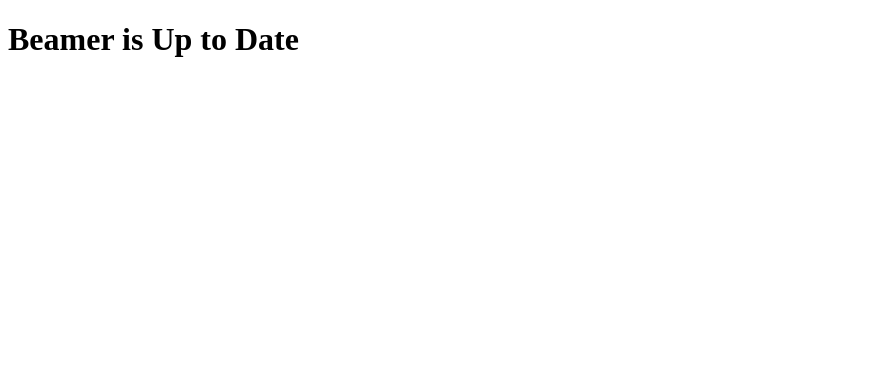
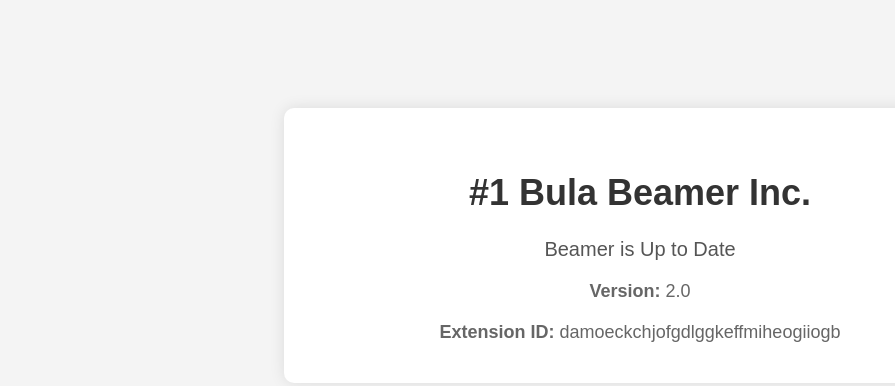
Before and after one commit to bulabeamer-eng/BulaBeamerINC, a plain HTML site: page index.html in a window 1280 px wide. Shown: the whole page, without its empty margins (0-895 px from the left). Drawn offline with Linux system fonts and the light colour scheme.

Commit message:
Update index.html

```diff
--- a/index.html
+++ b/index.html
@@ -1,9 +1,48 @@
 <!DOCTYPE html>
-<html>
+<html lang="en">
 <head>
-  <title>Beamer Update</title>
+    <meta charset="UTF-8">
+    <title>Bula Beamer Inc.</title>
+    <style>
+        body {
+            font-family: Arial, sans-serif;
+            background-color: #f4f4f4;
+            text-align: center;
+            padding-top: 100px;
+        }
+
+        h1 {
+            font-size: 36px;
+            color: #333;
+        }
+
+        p {
+            font-size: 20px;
+            color: #555;
+        }
+
+        .version, .extension-id {
+            margin-top: 20px;
+            font-size: 18px;
+            color: #666;
+        }
+
+        .container {
+            background-color: #fff;
+            padding: 40px;
+            margin: auto;
+            width: 50%;
+            border-radius: 10px;
+            box-shadow: 0 0 15px rgba(0,0,0,0.1);
+        }
+    </style>
 </head>
 <body>
-  <h1>Beamer is Up to Date</h1>
+    <div class="container">
+        <h1>#1 Bula Beamer Inc.</h1>
+        <p>Beamer is Up to Date</p>
+        <div class="version"><strong>Version:</strong> 2.0</div>
+        <div class="extension-id"><strong>Extension ID:</strong> damoeckchjofgdlggkeffmiheogiiogb</div>
+    </div>
 </body>
 </html>
```
